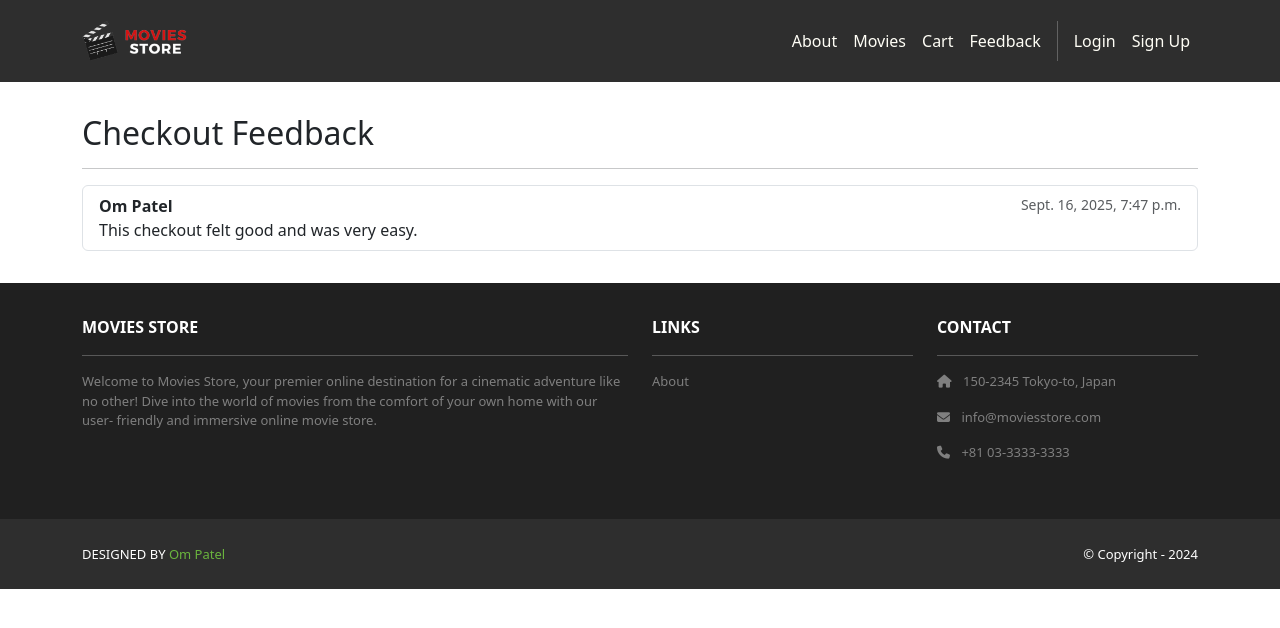
After one commit to om423/moviesstore, a Django app: page /cart/feedbacks/ in a window 1280 px wide. The commit adds this page. Shown: the top 628 px of the page. Run offline with Django 5.2, Linux system fonts and the light colour scheme; data comes from the database, SQL or seed files in the repository; both versions use the stored data as it was after the commit; some libraries are stand-ins or nearby versions.

Commit message:
Add checkout feedback feature: model, admin, views, URLs, templates; feedback modal after purchase; fix movies edit_review URL tag

```diff
--- a/cart/models.py
+++ b/cart/models.py
@@ -22,3 +22,14 @@ class Item(models.Model):
         on_delete=models.CASCADE)
     def __str__(self):
         return str(self.id) + ' - ' + self.movie.name
+
+# NEW: optional, short post-checkout survey
+class CheckoutFeedback(models.Model):
+    id = models.AutoField(primary_key=True)
+    name = models.CharField(max_length=100, blank=True)
+    comment = models.CharField(max_length=255)
+    date = models.DateTimeField(auto_now_add=True)
+
+    def __str__(self):
+        label = self.name if self.name else "Anonymous"
+        return f"{self.id} - {label}"
--- /dev/null
+++ b/cart/templates/cart/feedback_list.html
@@ -0,0 +1,28 @@
+{% extends 'base.html' %}
+{% block content %}
+<div class="p-3">
+  <div class="container">
+    <div class="row mt-3">
+      <div class="col mx-auto mb-3">
+        <h2>Checkout Feedback</h2>
+        <hr />
+        {% if template_data.feedbacks %}
+          <ul class="list-group">
+            {% for f in template_data.feedbacks %}
+              <li class="list-group-item">
+                <div class="d-flex justify-content-between">
+                  <b>{{ f.name|default:"Anonymous" }}</b>
+                  <small class="text-muted">{{ f.date }}</small>
+                </div>
+                <div>{{ f.comment }}</div>
+              </li>
+            {% endfor %}
+          </ul>
+        {% else %}
+          <p class="text-muted">No feedback yet.</p>
+        {% endif %}
+      </div>
+    </div>
+  </div>
+</div>
+{% endblock content %}
--- a/cart/urls.py
+++ b/cart/urls.py
@@ -6,4 +6,8 @@ urlpatterns = [
     path('<int:id>/add/', views.add, name='cart.add'),
     path('clear/', views.clear, name='cart.clear'),
     path('purchase/', views.purchase, name='cart.purchase'),
+
+    # NEW
+    path('feedback/create/', views.create_feedback, name='cart.create_feedback'),
+    path('feedbacks/', views.feedback_list, name='cart.feedback_list'),
 ]
--- a/cart/views.py
+++ b/cart/views.py
@@ -2,59 +2,82 @@ from django.shortcuts import render
 from django.shortcuts import get_object_or_404, redirect
 from movies.models import Movie
 from .utils import calculate_cart_total
-from .models import Order, Item
+from .models import Order, Item, CheckoutFeedback
 from django.contrib.auth.decorators import login_required
 
 # Create your views here.
 
 def index(request):
-    cart_total = 0
-    movies_in_cart = []
-    cart = request.session.get('cart', {})
-    movie_ids = list(cart.keys())
-    if (movie_ids != []):
-        movies_in_cart = Movie.objects.filter(id__in=movie_ids)
-        cart_total = calculate_cart_total(cart, movies_in_cart)
+	cart_total = 0
+	movies_in_cart = []
+	cart = request.session.get('cart', {})
+	movie_ids = list(cart.keys())
+	if (movie_ids != []):
+		movies_in_cart = Movie.objects.filter(id__in=movie_ids)
+		cart_total = calculate_cart_total(cart, movies_in_cart)
 
-    template_data = {}
-    template_data['title'] = 'Cart'
-    template_data['movies_in_cart'] = movies_in_cart
-    template_data['cart_total'] = cart_total
-    return render(request, 'cart/index.html', {'template_data': template_data})
+	template_data = {}
+	template_data['title'] = 'Cart'
+	template_data['movies_in_cart'] = movies_in_cart
+	template_data['cart_total'] = cart_total
+	return render(request, 'cart/index.html', {'template_data': template_data})
 
 def add(request, id):
-    get_object_or_404(Movie, id=id)
-    cart = request.session.get('cart', {})
-    cart[id] = request.POST['quantity']
-    request.session['cart'] = cart
-    return redirect('cart.index')
+	get_object_or_404(Movie, id=id)
+	cart = request.session.get('cart', {})
+	cart[id] = request.POST['quantity']
+	request.session['cart'] = cart
+	return redirect('cart.index')
 
 def clear(request):
-    request.session['cart'] = {}
-    return redirect('cart.index')
+	request.session['cart'] = {}
+	return redirect('cart.index')
 
 @login_required
+
 def purchase(request):
-    cart = request.session.get('cart', {})
-    movie_ids = list(cart.keys())
-    if (movie_ids == []):
-        return redirect('cart.index')
-    movies_in_cart = Movie.objects.filter(id__in=movie_ids)
-    cart_total = calculate_cart_total(cart, movies_in_cart)
-    order = Order()
-    order.user = request.user
-    order.total = cart_total
-    order.save()
-    for movie in movies_in_cart:
-        item = Item()
-        item.movie = movie
-        item.price = movie.price
-        item.order = order
-        item.quantity = cart[str(movie.id)]
-        item.save()
-    request.session['cart'] = {}
-    template_data = {}
-    template_data['title'] = 'Purchase confirmation'
-    template_data['order_id'] = order.id
-    return render(request, 'cart/purchase.html',
-        {'template_data': template_data})
+	cart = request.session.get('cart', {})
+	movie_ids = list(cart.keys())
+	if (movie_ids == []):
+		return redirect('cart.index')
+	movies_in_cart = Movie.objects.filter(id__in=movie_ids)
+	cart_total = calculate_cart_total(cart, movies_in_cart)
+	order = Order()
+	order.user = request.user
+	order.total = cart_total
+	order.save()
+	for movie in movies_in_cart:
+		item = Item()
+		item.movie = movie
+		item.price = movie.price
+		item.order = order
+		item.quantity = cart[str(movie.id)]
+		item.save()
+	request.session['cart'] = {}
+	template_data = {}
+	template_data['title'] = 'Purchase confirmation'
+	template_data['order_id'] = order.id
+	return render(request, 'cart/purchase.html',
+		{'template_data': template_data})
+
+# NEW: handle survey POST (optional)
+
+def create_feedback(request):
+	if request.method == 'POST':
+		name = (request.POST.get('name') or "").strip()
+		comment = (request.POST.get('comment') or "").strip()
+		# Survey is optional; only save if they typed a comment
+		if comment:
+			CheckoutFeedback.objects.create(name=name, comment=comment)
+		# After submit (or cancel), go to the feedback list so the TA can verify
+		return redirect('cart.feedback_list')
+	return redirect('home.index')
+
+# NEW: public page listing all short statements
+
+def feedback_list(request):
+	feedbacks = CheckoutFeedback.objects.order_by('-date')
+	template_data = {}
+	template_data['title'] = 'Checkout Feedback'
+	template_data['feedbacks'] = feedbacks
+	return render(request, 'cart/feedback_list.html', {'template_data': template_data})
--- a/movies/templates/movies/show.html
+++ b/movies/templates/movies/show.html
@@ -43,7 +43,7 @@
             <p class="card-text">{{ review.comment }}</p>
             {% if user.is_authenticated and user == review.user %}
             <a class="btn btn-primary"
-              href="{% url 'movies.edit_review'id=template_data.movie.id review_id=review.id %}">Edit
+              href="{% url 'movies.edit_review' id=template_data.movie.id review_id=review.id %}">Edit
             </a>
             <a class="btn btn-danger"
               href="{% url 'movies.delete_review'
--- a/moviesstore/templates/base.html
+++ b/moviesstore/templates/base.html
@@ -25,6 +25,7 @@
             <a class="nav-link" href="{% url 'home.about' %}">About</a>
             <a class="nav-link" href="{% url 'movies.index' %}">Movies</a>
             <a class="nav-link" href="{% url 'cart.index' %}">Cart</a>
+            <a class="nav-link" href="{% url 'cart.feedback_list' %}">Feedback</a>
             <div class="vr bg-white mx-2 d-none d-lg-block"></div>
             {% if user.is_authenticated %}
             <a class="nav-link" href="{% url 'accounts.orders' %}">Orders</a>
```
Also changed, not shown: cart/admin.py (+8 -1 lines), cart/templates/cart/purchase.html (+47 -2 lines), cart/migrations/0003_checkoutfeedback.py (added), db.sqlite3.
